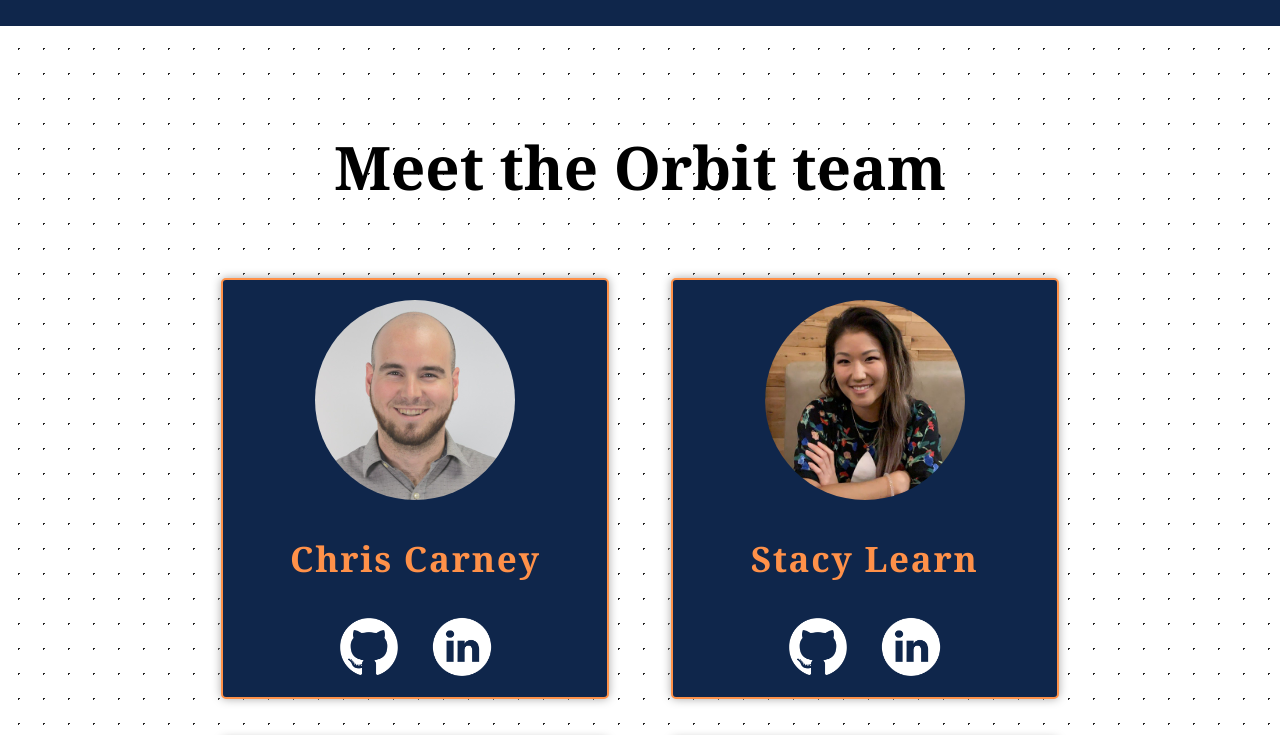
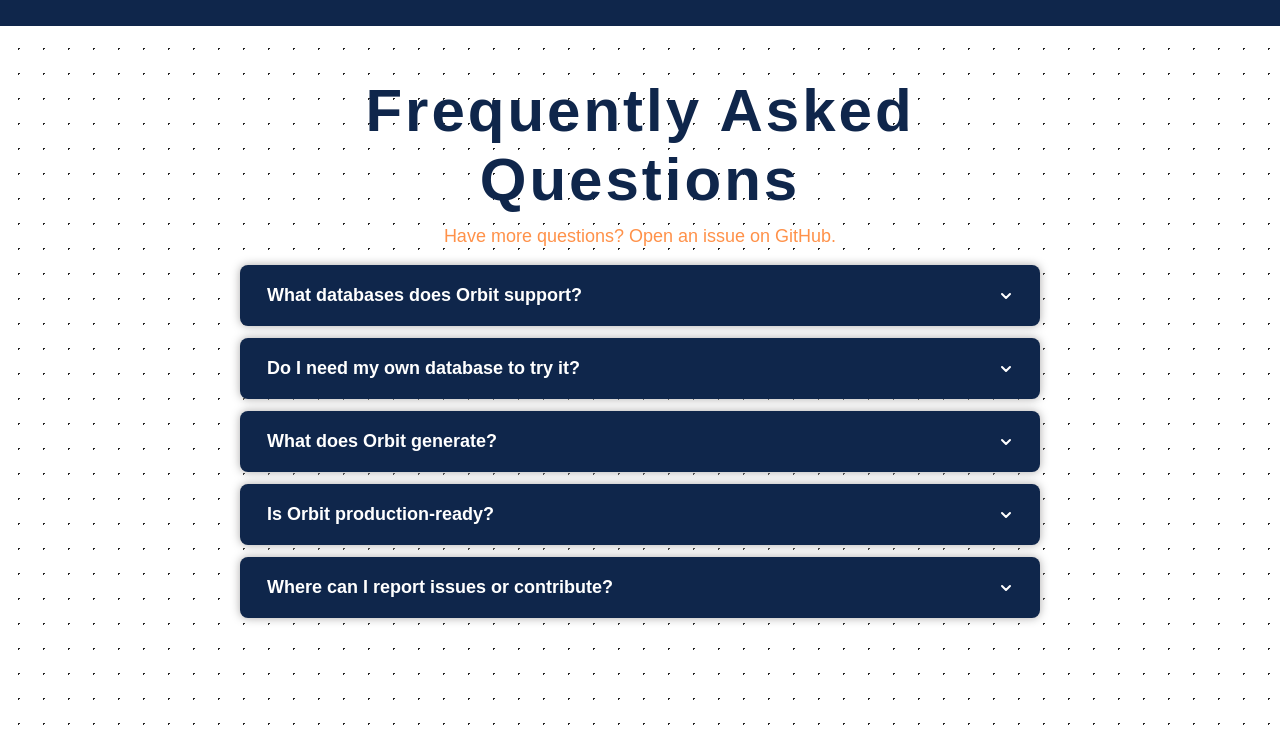
Before and after one commit to oslabs-beta/lexiQL, a React app: page / in a window 1280 px wide. Shown: the part 3320-4055 px from the top of the page. Built offline with nearby package versions, Linux system fonts and the light colour scheme; a web font is replaced by a local one.

Commit message:
replaced meet the team with FAQ

```diff
--- a/client/containers/AboutUsContainer.jsx
+++ b/client/containers/AboutUsContainer.jsx
@@ -1,56 +1,116 @@
-import React from 'react';
-import chrisHeadshot from '../assets/chris-headshot.png';
-import johnHeadshot from '../assets/john-headshot.png';
-import ryanHeadshot from '../assets/ryan-headshot.png';
-import stacyHeadshot from '../assets/stacy-headshot.png';
-import TeamMember from '../components/TeamMember';
+import React, { useState } from 'react';
 
 export default function AboutUsContainer() {
-  const teamMembers = [
+  const [openItem, setOpenItem] = useState(null);
+
+  const faqItems = [
     {
-      name: 'Chris Carney',
-      headshot: chrisHeadshot,
-      github: 'https://github.com/Carthanial',
-      linkedin: 'https://www.linkedin.com/in/christopher-carney-b75a25209/',
+      id: 'faq-1',
+      question: 'What databases does Orbit support?',
+      answer: 'Orbit works with PostgreSQL databases.',
     },
     {
-      name: 'Stacy Learn',
-      headshot: stacyHeadshot,
-      github: 'https://github.com/hello-stacy',
-      linkedin: 'https://www.linkedin.com/in/stacy-learn/',
+      id: 'faq-2',
+      question: 'Do I need my own database to try it?',
+      answer: 'No. Click Use Sample Database to explore Orbit instantly.',
     },
     {
-      name: 'John Li',
-      headshot: johnHeadshot,
-      github: 'https://github.com/john-li7',
-      linkedin: 'https://www.linkedin.com/in/john-li7/',
+      id: 'faq-3',
+      question: 'What does Orbit generate?',
+      answer: 'A relational schema diagram plus boilerplate GraphQL types and resolvers.',
     },
     {
-      name: 'Ryan McDaniel',
-      headshot: ryanHeadshot,
-      github: 'https://github.com/ryanmcd118',
-      linkedin: 'https://www.linkedin.com/in/ryanpmcdaniel/',
+      id: 'faq-4',
+      question: 'Is Orbit production-ready?',
+      answer: 'Orbit is an open-source developer tool intended for prototyping and exploration.',
+    },
+    {
+      id: 'faq-5',
+      question: 'Where can I report issues or contribute?',
+      answer: 'On GitHub—issues and pull requests are welcome.',
     },
   ];
 
-  const teamMemInfo = [];
-  for (let i = 0; i < teamMembers.length; i++) {
-    const teammate = teamMembers[i];
-    teamMemInfo.push(
-      <TeamMember
-        key={i}
-        name={teammate.name}
-        headshot={teammate.headshot}
-        github={teammate.github}
-        linkedin={teammate.linkedin}
-      />
-    );
-  }
+  const handleToggle = (itemId) => {
+    setOpenItem(openItem === itemId ? null : itemId);
+  };
+
+  const handleKeyDown = (event, itemId) => {
+    if (event.key === 'Enter' || event.key === ' ') {
+      event.preventDefault();
+      handleToggle(itemId);
+    }
+  };
+
+  const handleArrowKey = (event, currentIndex) => {
+    if (event.key === 'ArrowDown') {
+      event.preventDefault();
+      const nextIndex = (currentIndex + 1) % faqItems.length;
+      const nextItem = document.getElementById(`faq-${nextIndex + 1}`);
+      nextItem?.focus();
+    } else if (event.key === 'ArrowUp') {
+      event.preventDefault();
+      const prevIndex = currentIndex === 0 ? faqItems.length - 1 : currentIndex - 1;
+      const prevItem = document.getElementById(`faq-${prevIndex + 1}`);
+      prevItem?.focus();
+    }
+  };
 
   return (
-    <div className="teamContainer">
-      <h2>Meet the Orbit team</h2>
-      <div id="allCards">{teamMemInfo}</div>
+    <div className="faqContainer" id="faq">
+      <div className="faq__stack">
+        <h2>Frequently Asked Questions</h2>
+        <a
+          href="https://github.com/oslabs-beta/Orbit/issues"
+          target="_blank"
+          rel="noopener noreferrer"
+          className="faq-anchor"
+        >
+          Have more questions? Open an issue on GitHub.
+        </a>
+        <div className="faq-accordion">
+          {faqItems.map((item, index) => (
+            <div key={item.id} className="faq-item">
+              <button
+                id={item.id}
+                className={`faq-trigger ${openItem === item.id ? 'open' : ''}`}
+                onClick={() => handleToggle(item.id)}
+                onKeyDown={(e) => {
+                  handleKeyDown(e, item.id);
+                  handleArrowKey(e, index);
+                }}
+                aria-expanded={openItem === item.id}
+                aria-controls={`${item.id}-panel`}
+              >
+                <span className="faq-question">{item.question}</span>
+                <svg
+                  className="faq-chevron"
+                  width="20"
+                  height="20"
+                  viewBox="0 0 20 20"
+                  fill="none"
+                  aria-hidden="true"
+                >
+                  <path
+                    d="M6 8L10 12L14 8"
+                    stroke="currentColor"
+                    strokeWidth="2"
+                    strokeLinecap="round"
+                    strokeLinejoin="round"
+                  />
+                </svg>
+              </button>
+              <div
+                id={`${item.id}-panel`}
+                className={`faq-panel ${openItem === item.id ? 'open' : ''}`}
+                aria-labelledby={item.id}
+              >
+                <p>{item.answer}</p>
+              </div>
+            </div>
+          ))}
+        </div>
+      </div>
     </div>
   );
 }
--- a/client/containers/Footer.jsx
+++ b/client/containers/Footer.jsx
@@ -3,18 +3,7 @@ import React from 'react';
 export default function Footer() {
   return (
     <div className="footer">
-      {/* <h5>Orbit Copyright 2021</h5> */}
-      {/* <div className="footerIcons">
-        <a className="footerLink" href="https://www.linkedin.com/">
-          LinkedIn
-        </a>
-        <a className="footerLink" href="https://twitter.com/orbit">
-          Twitter
-        </a>
-        {/* <a className="footerLink" href="https://github.com/oslabs-beta/Orbit">
-          Github
-        </a> */}
-      {/* </div>  */}
+      <h5>Orbit Copyright 2021</h5>
     </div>
   );
 }
--- a/client/stylesheets/aboutUs.scss
+++ b/client/stylesheets/aboutUs.scss
@@ -1,72 +1,134 @@
-.teamContainer {
-  font-family: $noto-serif;
+.faqContainer {
+  font-family: 'Raleway', sans-serif;
   display: flex;
   flex-direction: column;
-  justify-content: space-between;
+  justify-content: center;
   align-items: center;
   max-width: 100%;
-  height: 90vh;
+  height: auto;
+  min-height: 60vh;
   margin-top: 50px;
-  padding: 0px 0px 300px 0px;
+  padding: 0px 0px 80px 0px;
+  overflow: auto;
 
-  h3 {
+  .faq__stack {
+    display: flex;
+    flex-direction: column;
+    gap: 12px;
+    width: 75%;
+    max-width: 800px;
+    align-items: center;
+  }
+
+  h2 {
     font-size: 60px;
     letter-spacing: 0.05em;
-    color: rgb(34, 34, 34);
+    color: $dark-blue;
     width: 100%;
     display: flex;
     justify-content: center;
+    align-items: center;
+    text-align: center;
+    margin: 0;
   }
 
-  #allCards {
-    width: 75%;
-    height: 80%;
-    display: flex;
-    flex-wrap: wrap;
-    justify-content: space-evenly;
-    margin-bottom: 100px;
+  .faq-anchor {
+    color: $orange;
+    text-decoration: none;
+    font-size: 18px;
+    margin: 0;
+    transition: color 0.2s ease;
+    text-align: center;
+
+    &:hover {
+      color: darken($orange, 10%);
+    }
   }
 
-  .teamMember {
-    background-color: $dark-blue;
-    border: 2px solid $orange;
-    box-shadow: 0px 0px 10px #aaa9a9;
-    border-radius: 5px;
-    width: 40%;
-    padding: 20px 0px;
-    margin: 20px 0px;
+  .faq-accordion {
     display: flex;
     flex-direction: column;
-    justify-content: center;
+    gap: 12px;
+    margin: 0;
+    margin-top: 6px;
+    width: 100%;
+  }
+
+  .faq-item {
+    background-color: $dark-blue;
+    border-radius: 8px;
+    overflow: hidden;
+    box-shadow: 0px 0px 10px #aaa9a9;
+    margin: 0;
+  }
+
+  .faq-trigger {
+    width: 100%;
+    background: transparent;
+    border: none;
+    padding: 20px 24px;
+    display: flex;
+    justify-content: space-between;
     align-items: center;
+    cursor: pointer;
+    color: white;
+    font-family: 'Raleway', sans-serif;
+    font-size: 18px;
+    font-weight: 600;
+    text-align: left;
+    transition: all 0.2s ease;
+    border-left: 3px solid transparent;
 
-    .name {
-      font-size: 35px;
-      letter-spacing: 0.05em;
-      color: $orange;
+    &:hover {
+      border-left-color: $orange;
+      background-color: rgba(255, 255, 255, 0.05);
     }
 
-    .headshot {
-      height: 200px;
-      width: 200px;
-      border-radius: 50%;
+    &:focus {
+      outline: 2px solid $orange;
+      outline-offset: -2px;
     }
 
-    .teamMemberLinks {
-      display: flex;
-      justify-content: space-between;
-      width: 40%;
-      cursor: pointer;
+    &.open {
+      border-left-color: $orange;
+      background-color: rgba(255, 255, 255, 0.1);
+    }
+  }
+
+  .faq-question {
+    flex: 1;
+    margin-right: 16px;
+  }
+
+  .faq-chevron {
+    transition: transform 0.2s ease;
+    flex-shrink: 0;
+  }
+
+  .faq-trigger.open .faq-chevron {
+    transform: rotate(90deg);
+  }
+
+  .faq-panel {
+    max-height: 0;
+    overflow: hidden;
+    transition:
+      max-height 0.2s ease,
+      opacity 0.2s ease;
+    opacity: 0;
+    background-color: rgba(255, 255, 255, 0.02);
+
+    &.open {
+      max-height: 200px;
+      opacity: 1;
     }
 
-    .siteLogos {
-      height: 60px;
-      width: 60px;
-    }
-
-    .siteLogos:hover {
-      height: 62px;
-      width: 62px;
+    p {
+      padding: 0 24px 20px 24px;
+      margin: 0;
+      color: #5f6e85;
+      font-size: 16px;
+      line-height: 1.6;
     }
   }
 }
```
